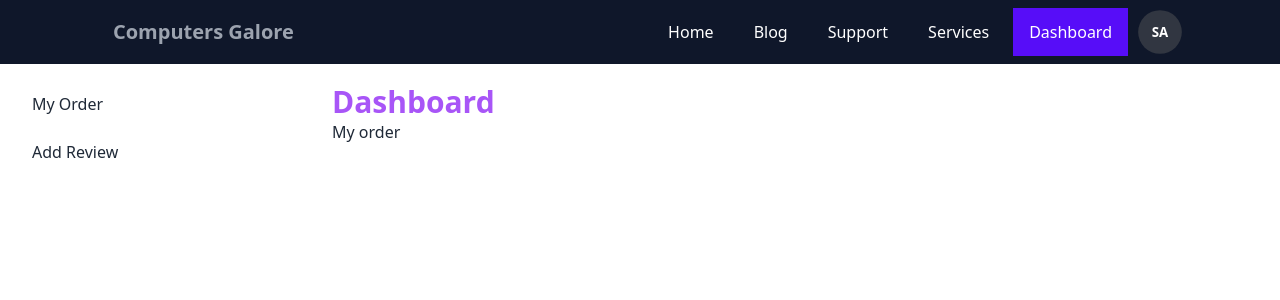
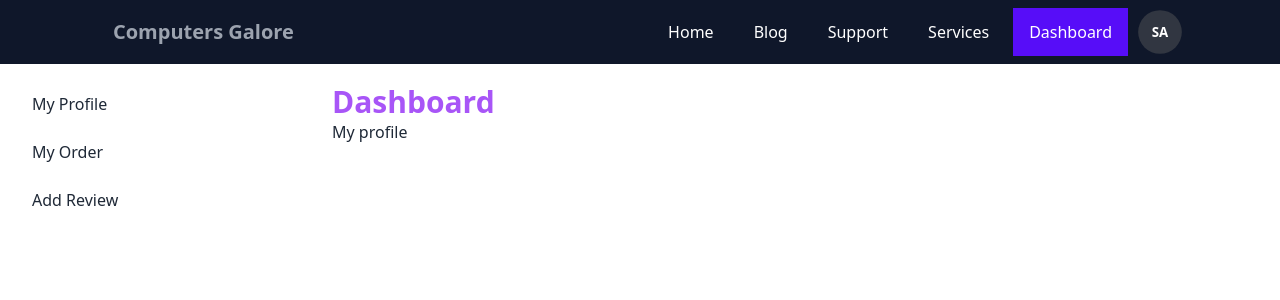
Before and after one commit to TA-Sakin/computers-galore, a React (Create React App) app: page /dashboard in a window 1280 px wide. Shown: the top 300 px of the page. Built offline with nearby package versions, Linux system fonts and the light colour scheme; no server answers; sample sign-in values are in the browser's storage.

Commit message:
dashboard route set

```diff
--- a/src/App.js
+++ b/src/App.js
@@ -11,6 +11,8 @@ import "react-toastify/dist/ReactToastify.css";
 import Dashboard from "./Component/Pages/Dashboard/Dashboard";
 import AddReview from "./Component/Pages/Dashboard/AddReview";
 import MyOrder from "./Component/Pages/Dashboard/MyOrder";
+import AddProduct from "./Component/Pages/Dashboard/AddProduct";
+import MyProfile from "./Component/Pages/Dashboard/MyProfile";
 
 function App() {
   return (
@@ -37,8 +39,10 @@ function App() {
             </RequireAuth>
           }
         >
-          <Route index element={<MyOrder></MyOrder>}></Route>
+          <Route index element={<MyProfile></MyProfile>}></Route>
+          <Route path="myorder" element={<MyOrder></MyOrder>}></Route>
           <Route path="addreview" element={<AddReview></AddReview>}></Route>
+          <Route path="addprodcut" element={<AddProduct></AddProduct>}></Route>
         </Route>
         <Route path="*" element={<NotFound></NotFound>}></Route>
       </Routes>
--- /dev/null
+++ b/src/Component/Pages/Dashboard/AddProduct.js
@@ -0,0 +1,11 @@
+import React from "react";
+
+const AddProduct = () => {
+  return (
+    <div>
+      <h3>Add products</h3>
+    </div>
+  );
+};
+
+export default AddProduct;
--- a/src/Component/Pages/Dashboard/Dashboard.js
+++ b/src/Component/Pages/Dashboard/Dashboard.js
@@ -33,7 +33,10 @@ const Dashboard = () => {
         <ul class="menu p-4 overflow-y-auto w-80 bg-base-100 text-base-content">
           {/* <!-- Sidebar content here --> */}
           <li>
-            <Link to="/dashboard">My Order</Link>
+            <Link to="/dashboard">My Profile</Link>
+          </li>
+          <li>
+            <Link to="/dashboard/myorder">My Order</Link>
           </li>
           <li>
             <Link to="/dashboard/addreview">Add Review</Link>
--- /dev/null
+++ b/src/Component/Pages/Dashboard/ManageUser.js
@@ -0,0 +1,11 @@
+import React from "react";
+
+const ManageUser = () => {
+  return (
+    <div>
+      <h3>Manage Users</h3>
+    </div>
+  );
+};
+
+export default ManageUser;
--- /dev/null
+++ b/src/Component/Pages/Dashboard/MyProfile.js
@@ -0,0 +1,11 @@
+import React from "react";
+
+const MyProfile = () => {
+  return (
+    <div>
+      <h3>My profile</h3>
+    </div>
+  );
+};
+
+export default MyProfile;
```
